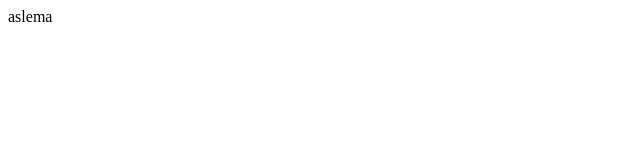
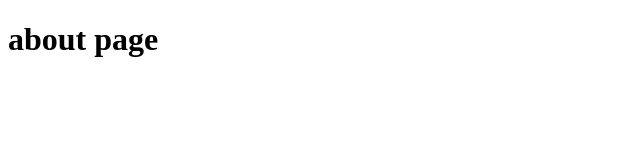
Before and after one commit to meleklassoued/tutorial, a Gatsby site: page /contact in a window 1280 px wide. Before the commit this address had no page. Shown: the whole page, without its empty margins (0-640 px from the left). Built offline with nearby package versions, Linux system fonts and the light colour scheme; Gatsby itself is replaced by a stand-in of ours.

Commit message:
cleaning to begin the project

```diff
--- a/src/components/Layout.js
+++ b/src/components/Layout.js
@@ -1,7 +1,7 @@
 import React from "react"
 import Navbar from "./navbar"
 import Footer from "./Footer"
-import "./Layout.css"
+
 const Layout = props => {
   console.log(props)
   return (
--- /dev/null
+++ b/src/pages/contact.js
@@ -0,0 +1,11 @@
+import React from "react"
+import Layout from "../components/Layout"
+const contact = () => {
+  return (
+    <div>
+      <h1>about page</h1>
+    </div>
+  )
+}
+
+export default contact
```
Also changed, not shown: src/pages/company/history.js (deleted, +0 -7 lines), src/pages/company/index.js (deleted, +0 -7 lines), src/pages/recipes.js (added), src/pages/tags.js (added).
